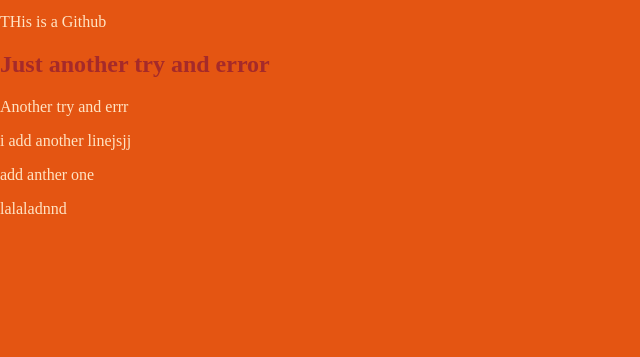
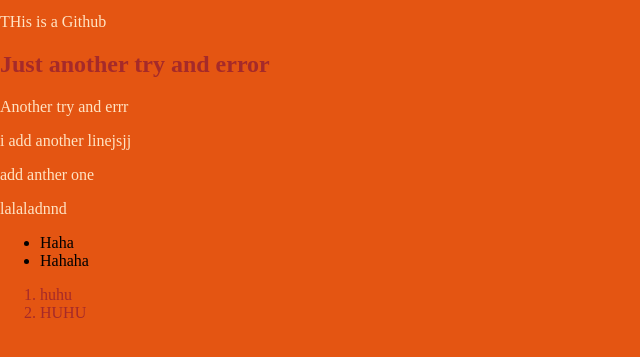
Before and after one commit to mordorloft/workshopp, a plain HTML site: page index.html in a window 1280 px wide. Shown: the part 101-458 px from the top of the page, without its empty margins (0-640 px from the left). Drawn offline with Linux system fonts and the light colour scheme.

Commit message:
Added ul & ol with some color changes(5)

```diff
--- a/index.html
+++ b/index.html
@@ -15,6 +15,16 @@
     <p>i add another linejsjj</p>
     <p>add anther one</p>
     <p>lalaladnnd</p>
+
+    <ul>
+      <li>Haha</li>
+      <li>Hahaha</li>
+    </ul>
+
+    <ol>
+      <li>huhu</li>
+      <li>HUHU</li>
+    </ol>
     <script src="app.js"></script>
   </body>
 </html>
--- a/style.css
+++ b/style.css
@@ -8,3 +8,9 @@ h2 {
 p {
   color: bisque;
 }
+ul {
+  justify-content: center;
+}
+ol {
+  color: brown;
+}
```
